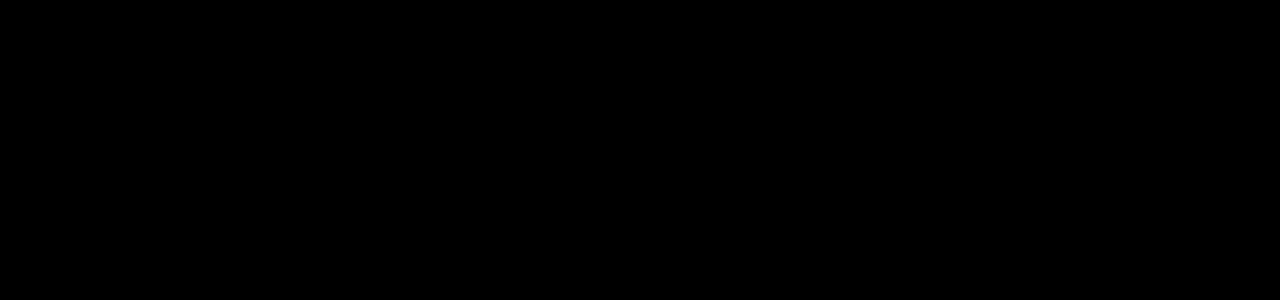
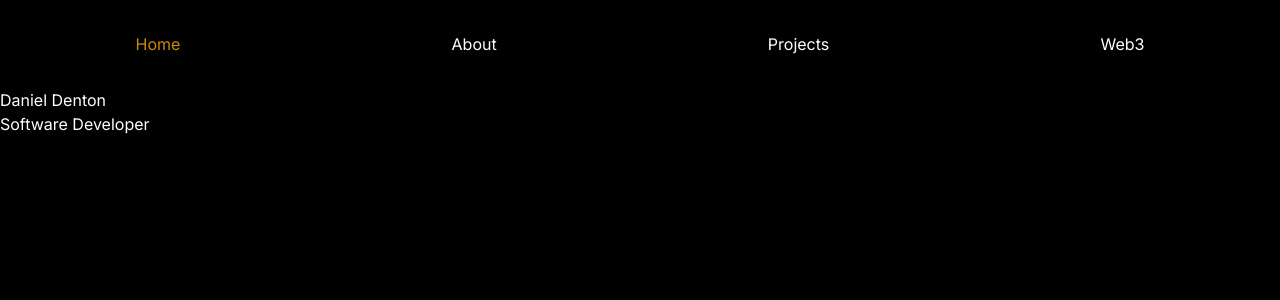
Before and after one commit to danieldenton/next-portfolio, a Next.js app: page / in a window 1280 px wide. Shown: the top 300 px of the page. Built offline with nearby package versions, Linux system fonts and the light colour scheme.

Commit message:
nav appearing, bio progress

```diff
--- a/src/app/about/page.tsx
+++ b/src/app/about/page.tsx
@@ -1,11 +1,11 @@
 import Image from "next/image";
-import headshot from "../../assets/headshot.png";
+import headshot from "../assets/headshot.png"
 
-export const About = () => {
+export default function About() {
   return (
-    <>
-      <Image src={headshot} alt="head shot" className="headshot" />
-      <p className="bio">
+    <div className="flex flex-col justify-center items-center">
+      <Image src={headshot} alt="head shot" className="rounded-full h-40 w-40 m-5" />
+      <p className="flex justify-center text-center m-5">
         I'm a full stack developer currently working with React Native and Ruby
         on Rails, however I'm comfortable working with a variety of languages,
         frameworks and libraries on both the front and back end. This includes
@@ -13,7 +13,7 @@
         Ethers.js. I'm very confident in my ability to learn and work with new
         technologies.
       </p>
-      <p className="bio">
+      <p className="flex justify-center text-center m-5">
         As of now, I'm working with an early stage start up, PainNavigator, as
         their sole developer, making all technical decisions while taking into
         account user experience and scalability. I currently work solo but I am
@@ -21,11 +21,11 @@
         pride myself on writing clean, readable and efficient code, as well as
         my problem solving skills and work ethic.
       </p>
-      <p className="bio">
+      <p className="flex justify-center text-center m-5">
         I completed General Assembly's Software Engineering Immersive in 2022.
         Prior to my career in software development, I was working as a touring
         musician.
       </p>
-    </>
+    </div>
   );
 };
--- a/src/app/layout.tsx
+++ b/src/app/layout.tsx
@@ -17,10 +17,10 @@
     <html lang="en">
       <body className={`${inter.className} bg-black text-white`}>
         <Navbar />
-      {/* <header>
-        <h1>Daniel Denton</h1>
-        <h3>Software Developer</h3>
-      </header> */}
+        <header>
+          <h1>Daniel Denton</h1>
+          <h3>Software Developer</h3>
+        </header>
         {children}
       </body>
     </html>
--- /dev/null
+++ b/src/app/ui/linkedin.tsx
@@ -0,0 +1,14 @@
+import Link from "next/link";
+
+export default function Github() {
+    return (
+      <Link
+        target="_blank"
+        rel="noreferrer"
+        href="https://github.com/danieldenton"
+        className="github"
+      >
+        <i class="fa-brands fa-github-square"></i>
+      </Link>
+    );
+  }
--- a/src/app/ui/navbar.tsx
+++ b/src/app/ui/navbar.tsx
@@ -19,16 +19,21 @@
       <Link
         key={link.name}
         href={link.href}
-        // className={clsx(`${inter.className} text-white`, {
-        //   "bg-sky-100 text-blue-600": pathname === link.href,
-        // })}
-        className="test-white"
-      ></Link>
+        className={clsx(`${inter.className} text-white`, {
+          "text-yellow-600": pathname === link.href,
+        })}
+      >
+        {link.name}
+      </Link>
     );
   });
 
-  return <>{navLinks}</>;
-//   return (
-//     <h1 className="text-white">HEY</h1>
-// )
+  return (
+    <div
+      className="flex justify-around mt-8 mb-8
+  "
+    >
+      {navLinks}
+    </div>
+  );
 };
```
Also changed, not shown: src/app/ui/github.tsx (added).
